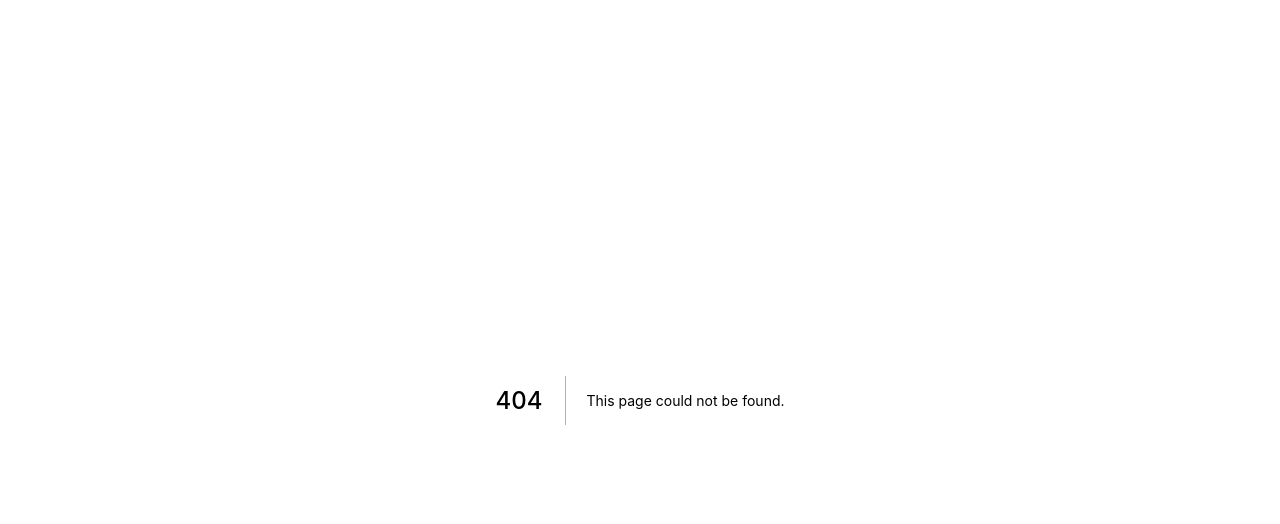
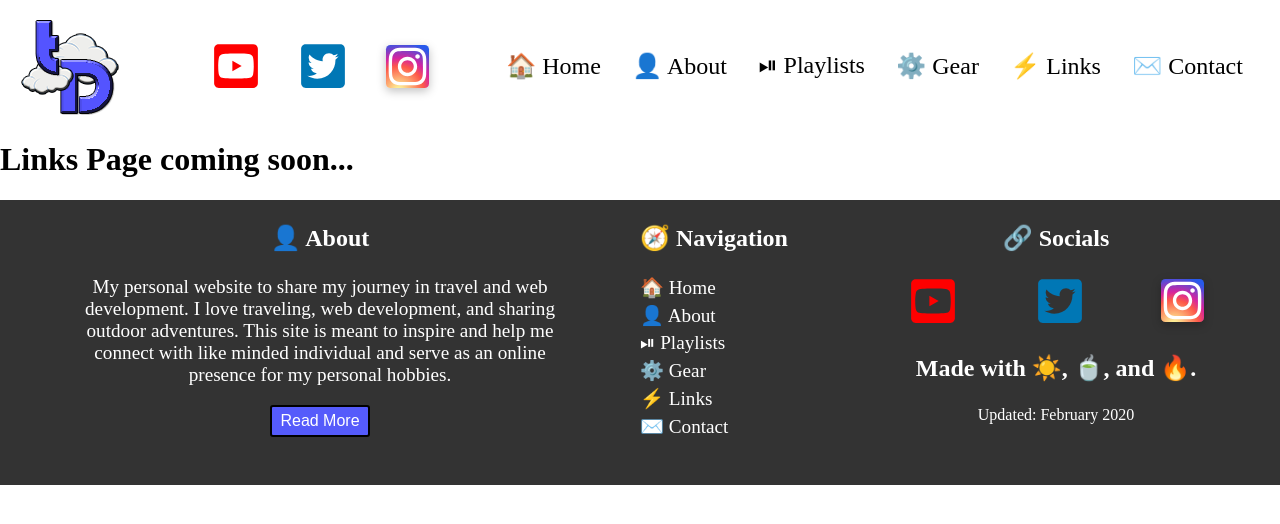
Before and after one commit to timh1203/tdNet2, a Next.js app: page /links in a window 1280 px wide. Before the commit this address had no page. Shown: the top 524 px of the page. Built offline with nearby package versions, Linux system fonts and the light colour scheme.

Commit message:
Fix links navigation and assets

```diff
--- /dev/null
+++ b/pages/links.js
@@ -0,0 +1,15 @@
+// LOCAL
+import Wrapper from '../src/components/libs/Wrapper'
+import Links from '../src/components/Links'
+
+class LinksPage extends React.Component {
+  render() {
+    return (
+      <Wrapper>
+        <Links />
+      </Wrapper>
+    )
+  }
+}
+
+export default LinksPage;
--- /dev/null
+++ b/src/components/Links/index.js
@@ -0,0 +1,11 @@
+class Links extends React.Component {
+  render() {
+    return (
+      <main>
+        <h1>Links Page coming soon...</h1>
+      </main>
+    )
+  }
+}
+
+export default Links;
--- a/src/components/libs/Menu/index.js
+++ b/src/components/libs/Menu/index.js
@@ -16,7 +16,7 @@ const Social = () => (
     <Link href="/gear">
       <A1>⚙️ Gear</A1>
     </Link>
-    <Link href="/resources">
+    <Link href="/links">
       <A1>⚡️ Links</A1>
     </Link>
     <Link href="/contact">
```
Also changed, not shown: pages/resources.js (deleted, +0 -15 lines), src/assets/index.js (+15 -16 lines), src/components/Resources/index.js (deleted, +0 -11 lines).
